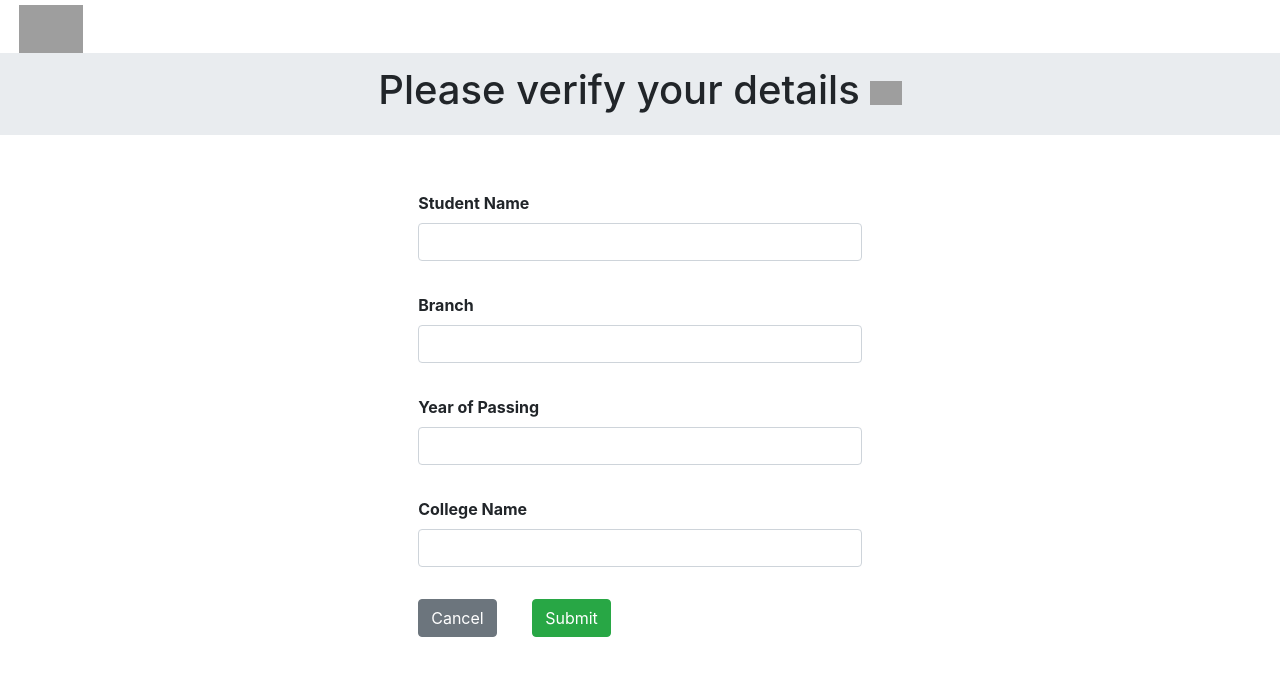
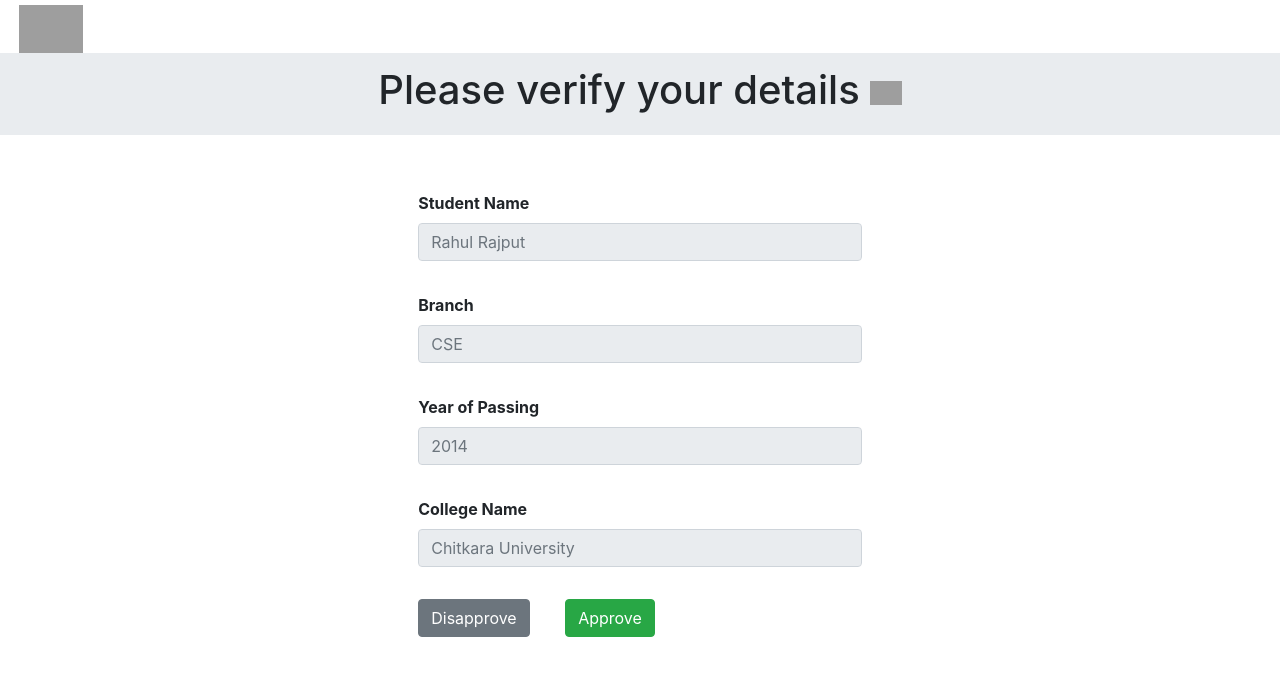
Before and after one commit to rahulrajput02/hackathon, an Angular app: page /student in a window 1280 px wide. Shown: the top 676 px of the page. Built offline with nearby package versions, Linux system fonts and the light colour scheme; grey boxes are pictures that could not be loaded.

Commit message:
updated student page

```diff
--- a/src/app/student/student.component.css
+++ b/src/app/student/student.component.css
@@ -24,3 +24,10 @@
 .bottomImage {
     width: 2.5%;
 }
+
+.approveMessage{
+    background-color: #ddffdd;
+    border-left: 6px solid #4CAF50;
+    text-align: center;
+    margin-top: 4%;
+}
--- a/src/app/student/student.component.html
+++ b/src/app/student/student.component.html
@@ -1,4 +1,4 @@
-<a href="/">
+<a href="/student">
   <img class="logo" src="https://encrypted-tbn0.gstatic.com/images?q=tbn:ANd9GcQivXTvcFKHQy1NmQqRPQij_-rhmi6SWunIEpIidiyg4uGTmORI8Q">
 </a>
 
@@ -6,7 +6,8 @@
   <div class="jumbotron jumbotron-fluid">
     <div class="heading">
       <h1>
-                    Please verify your details <img class="bottomImage" src="https://image.flaticon.com/icons/png/512/58/58679.png">
+        Please verify your details
+        <img class="bottomImage" src="https://image.flaticon.com/icons/png/512/58/58679.png">
       </h1>
     </div>
   </div>
@@ -17,92 +18,40 @@
         <br>
         <b>Student Name</b>
       </label>
-            <input class="form-control" formControlName="studentName" type="text" id="studentName">
+      <input class="form-control" formControlName="studentName" type="text" id="studentName" placeholder={{studentName}} readonly>
     </div>
-
-        <!-- <div *ngIf="angularForm.controls['studentName'].invalid && (angularForm.controls['studentName'].dirty || angularForm.controls['studentName'].touched)"
-        class="alert alert-danger">
-        <div *ngIf="angularForm.controls['studentName'].errors.required">
-          Student Name is required.
-        </div>
-      </div> -->
 
     <div class="form-group">
       <label>
         <b>Branch</b>
       </label>
-            <input class="form-control" formControlName="studentBranch" type="text" id="studentBranch">
+      <input class="form-control" formControlName="studentBranch" type="text" id="studentBranch" placeholder={{studentBranch}}
+        readonly>
     </div>
-
-        <!-- <div *ngIf="angularForm.controls['studentBranch'].invalid && (angularForm.controls['studentBranch'].dirty || angularForm.controls['studentBranch'].touched)"
-        class="alert alert-danger">
-        <div *ngIf="angularForm.controls['studentBranch'].errors.required">
-          Student Branch is required.
-        </div>
-      </div> -->
-
-
-        <!--
-      <div class="form-group">
-        <label>
-          <b>Juisdiction </b>
-        </label>
-        <select formControlName="selectedState" class="form-control" id="newFillingJuidiction">
-          <option *ngFor="let name of juisdictions">
-            {{name.jurisdiction}}
-          </option>
-        </select>
-      </div>
-
-      <div class="form-group">
-        <label>
-          <b>Filling From Type</b>
-        </label>
-        <div class="form-check form-check-inline" style="padding-left: 10%">
-          <input class="form-check-input" type="radio" name="uccRadio" id="UCC1" value="UCC1" checked>
-          <label class="form-check-label" for="UCC1"> UCC1 </label>
-        </div>
-        <div class="form-check form-check-inline" style="padding-left: 5%">
-          <input class="form-check-input" type="radio" name="uccRadio" id="UCC3" value="UCC3">
-          <label class="form-check-label" for="UCC3"> UCC3 </label>
-        </div>
-      </div> -->
 
     <div class="form-group">
       <label>
         <b>Year of Passing</b>
       </label>
-            <input class="form-control" formControlName="passingYear" type="text" id="passingYear">
+      <input class="form-control" formControlName="passingYear" type="text" id="passingYear" placeholder={{passingYear}} readonly>
     </div>
-
-        <!-- <div *ngIf="angularForm.controls['passingYear'].invalid && (angularForm.controls['passingYear'].dirty || angularForm.controls['passingYear'].touched)"
-        class="alert alert-danger">
-        <div *ngIf="angularForm.controls['passingYear'].errors.required">
-          Student passing year is required.
-        </div>
-      </div>
-   -->
 
     <div class="form-group">
       <label>
         <b>College Name</b>
       </label>
-            <input class="form-control" formControlName="collegeName" type="text" id="collegeName">
+      <input class="form-control" formControlName="collegeName" type="text" id="collegeName" placeholder={{collegeName}} readonly>
     </div>
-        <!--
-      <div *ngIf="angularForm.controls['collegeName'].invalid && (angularForm.controls['collegeName'].dirty || angularForm.controls['collegeName'].touched)"
-        class="alert alert-danger">
-        <div *ngIf="angularForm.controls['collegeName'].errors.required">
-          College name is required.
-        </div>
-      </div> -->
 
     <button (click)="refresh()" type="button" style="margin-right: 8%" class="btn btn-secondary">
-            Cancel
+      Disapprove
     </button>
 
-        <button type="submit" class="btn btn-success" class="btn btn-success">
-            Submit
+    <button (click)="approve()" type="button" class="btn btn-success" class="btn btn-success">
+      Approve
     </button>
+    <div *ngIf='approved' class="approveMessage">
+      <strong>Details are succesfully approved by you!</strong>
+    </div>
   </div>
 </form>
--- a/src/app/student/student.component.ts
+++ b/src/app/student/student.component.ts
@@ -8,6 +8,12 @@ import { FormControl, FormGroup, FormBuilder, Validators, NgForm } from '@angula
 })
 export class StudentComponent implements OnInit {
 
+    studentName;
+    studentBranch;
+    passingYear;
+    collegeName;
+    approved = false;
+
     studentForm = new FormGroup({
         studentName: new FormControl(),
         studentBranch: new FormControl(),
@@ -16,29 +22,17 @@ export class StudentComponent implements OnInit {
     });
 
     constructor(private fb: FormBuilder) {
-        this.createForm();
-     }
+    }
 
 
-      createForm() {
-        this.studentForm = this.fb.group({
-          studentName: ['', Validators.required],
-          studentBranch: ['', Validators.required],
-          passingYear: ['', Validators.required],
-          collegeName: ['', Validators.required],
-          stateNameD: ['', Validators.required],
-          postalCodeD: ['', Validators.required],
-          orgNameS: ['', Validators.required],
-          mailingAddressS: ['', Validators.required],
-          cityNameS: ['', Validators.required],
-          stateNameS: ['', Validators.required],
-          postalCodeS: ['', Validators.required],
-          attachmentDesc: ['', Validators.required],
-          selectedState: []
-        });
-      }
+    ngOnInit() {
+        this.studentName = 'Rahul Rajput';
+        this.studentBranch = 'CSE';
+        this.passingYear = '2014';
+        this.collegeName = 'Chitkara University';
+    }
 
-    ngOnInit() {
-
+    approve() {
+        this.approved = true;
     }
 }
```
Lines whose indentation alone changed are shown as unchanged.
